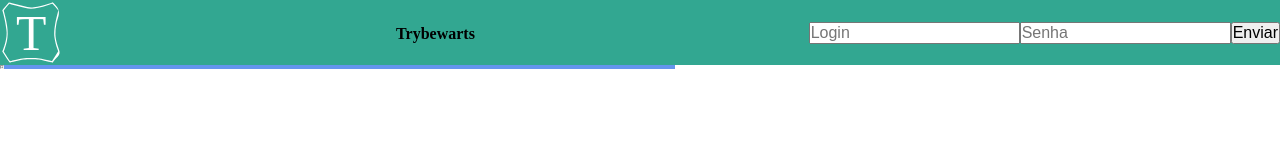
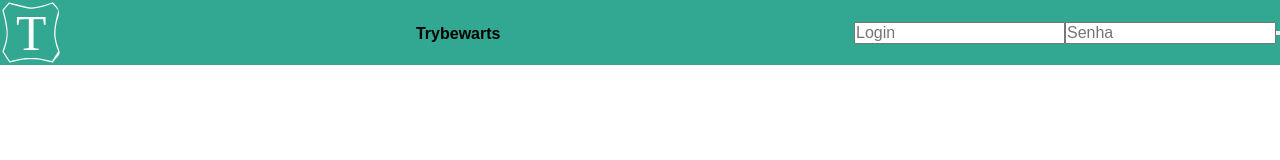
Before and after one commit to vanessabastos/vanessabastos-trybewarts, a website: page index.html in a window 1280 px wide. Drawn offline with Linux system fonts and the light colour scheme.

Commit message:
enviando requisito 9

```diff
--- a/index.html
+++ b/index.html
@@ -8,26 +8,16 @@
   <title>Trybewarts</title>
   <link rel="stylesheet" href="style.css">
 </head>
-
 <body>
   <header class="header">
     <img class="trybewarts-header-logo" src="images/trybewarts-header-logo.svg" alt="">
     <h1 id="trybewarts-header-title">Trybewarts</h1>
-    <form class="trybewarts-login" action="">
-      <input type="email" name="email" placeholder="Login" id="email" />
-      <input type="password" name="senha" placeholder="Senha" id="senha" />
-      <button type="submit" id="entrar"> Enviar</button>
-    </form>
-  </header>
-  <main class="caixa-flex">
-    <form action="" id="evaluation-form" class="caixa-flex">
-      <fieldset class="">
-
-      </fieldset>
-
-    </form>
-  </main>
-  <script src="script.js"></script>
+  <form class="trybewarts-login" action="">
+    <input type="email" name="email" placeholder="Login" id="email"/>
+    <input type="password" name="senha" placeholder="Senha" id="senha"/>
+    <button id= btnEntrartype="submit"></button>
+  </form>
+</header>
+<script src="script.js"></script>
 </body>
-
 </html>
--- a/script.js
+++ b/script.js
@@ -7,11 +7,9 @@ btnEntrar.addEventListener('click', function (event) {
   let email = inputEmail.value;
   let senha = inputSenha.value;
   if (email !== 'tryber@teste.com' || senha !== '123456') {
-    alert("Login ou senha inválidos");
+    alert("Login ou senha inválidos.");
   }
   else {
     alert("Olá, Tryber!")
   }
-
-}
-)
+)}
--- a/style.css
+++ b/style.css
@@ -3,11 +3,8 @@
   padding: 0;
   font-size: 100%;
   box-sizing: border-box;
-<<<<<<< HEAD
   font-family: 'Trebuchet MS', sans-serif;
-=======
   font-family: Arial, Helvetica, sans-serif;
->>>>>>> 970a2b876807d08aefabd4e7447ab8b4b70df9a6
 }
 
 .header {
@@ -16,8 +13,6 @@
   height: 65px;
   width: 100%;
   justify-content: space-between;
-<<<<<<< HEAD
-
 }
 
 #trybewarts-header-title {
@@ -27,16 +22,22 @@
 .trybewarts-login {
   display: flex;
   align-items: center;
-=======
 }
 
 #trybewarts-header-title {
   padding: 25px;
->>>>>>> 970a2b876807d08aefabd4e7447ab8b4b70df9a6
 }
-.caixa-flex{
+
+.caixa-flex {
   display: flex;
 background-color:cornflowerblue;
 width: 675px;
+}
 
+label{
+  display: block;
 }
+
+input {
+  display: inline;
+}
```
